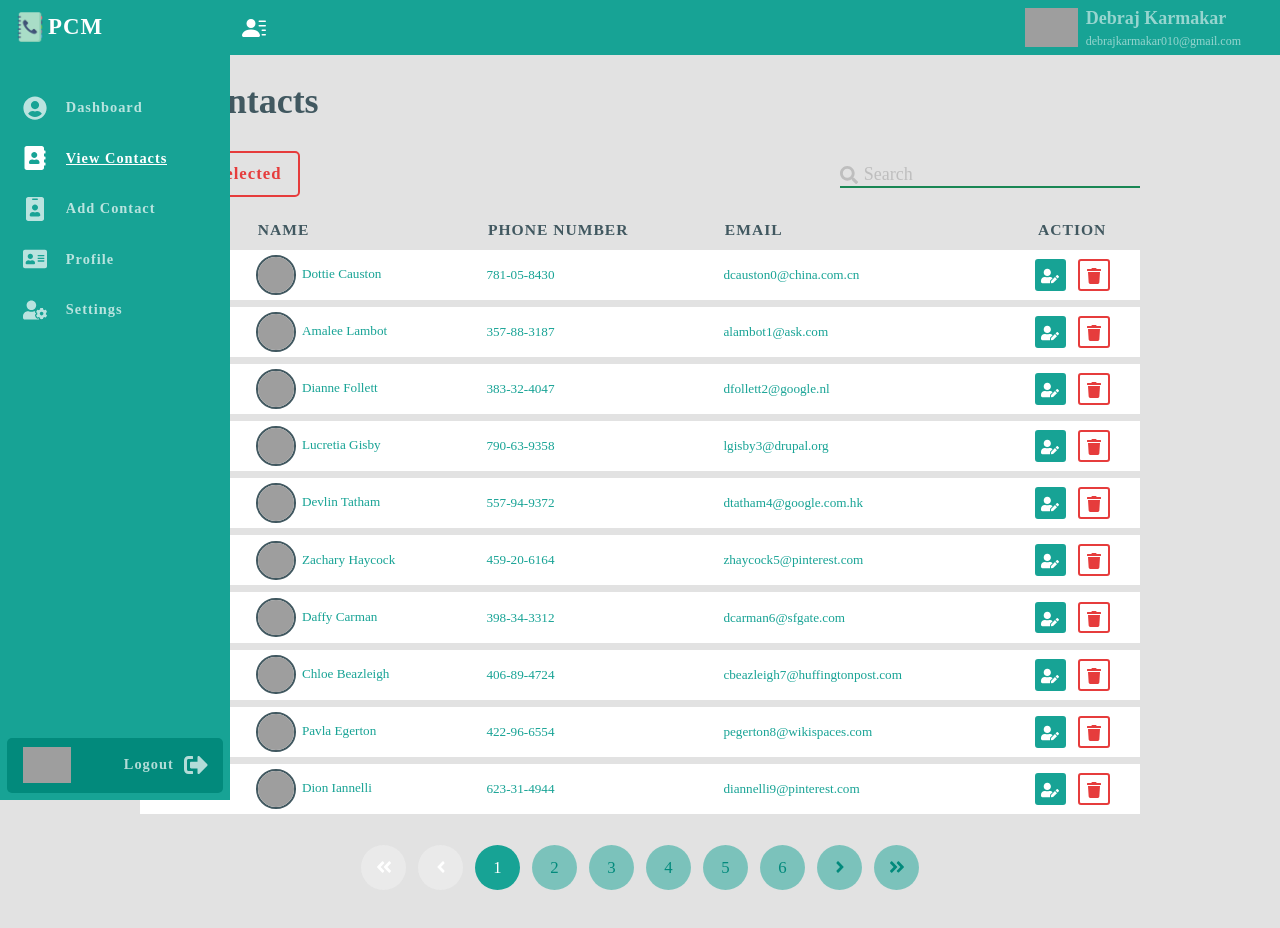
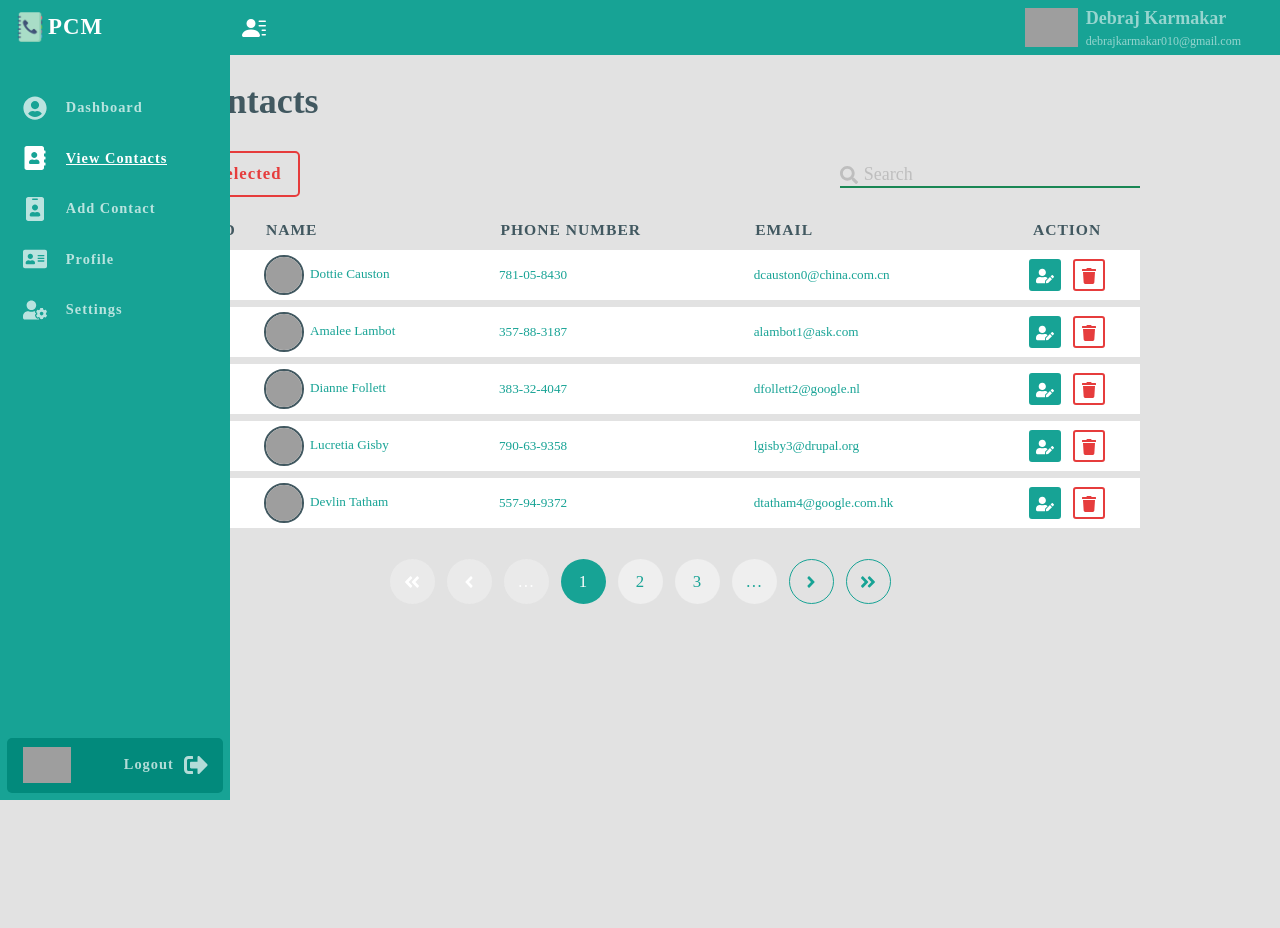
Before and after one commit to debrajhyper/Personal-Contact-Manager, a React (Create React App) app in the folder PCM/pcm-frontend/: page /user/view_contacts in a window 1280 px wide. Shown: the top 928 px of the page. After the commit the page ends 800 px from the top, so only its background shows below. Built offline with nearby package versions, Linux system fonts and the light colour scheme; grey boxes are pictures that could not be loaded.

Commit message:
updated pagination component

```diff
--- a/PCM/pcm-frontend/src/components/buttons/button.scss
+++ b/PCM/pcm-frontend/src/components/buttons/button.scss
@@ -43,6 +43,10 @@
         }
     }
 
+    .btn:disabled {
+        cursor: not-allowed;
+    }
+
     .btn.form_reset {
         background: transparent;
         color: $base;
--- /dev/null
+++ b/PCM/pcm-frontend/src/components/misc/useMediaQuery.js
@@ -0,0 +1,16 @@
+import { useEffect, useState } from "react";
+
+export default function useMediaQuery(query) {
+    const [matches, setMatches] = useState(false);
+    useEffect(
+        () => {
+            const mediaQuery = window.matchMedia(query);
+            setMatches(mediaQuery.matches);
+            const handler = (event) => setMatches(event.matches);
+            mediaQuery.addEventListener("change", handler);
+            return () => mediaQuery.removeEventListener("change", handler);
+        },
+        [query]
+    );
+    return matches;
+}
--- a/PCM/pcm-frontend/src/components/pagination/Pagination.js
+++ b/PCM/pcm-frontend/src/components/pagination/Pagination.js
@@ -6,7 +6,7 @@ import { FaAngleDoubleLeft, FaAngleLeft, FaAngleRight, FaAngleDoubleRight } from
 
 
 
-const Pagination = ({ filteredUsers, itemPerPage, currentPage,  setCurrentPage }) => {
+const Pagination = ({ filteredUsers, itemPerPage, currentPage,  setCurrentPage, pageNumberLimit, setPageNumberLimit, maxPageNumberLimit, setMaxPageNumberLimit, minPageNumberLimit, setMinPageNumberLimit }) => {
     var pages = [];
 
     for(let i=1; i<=Math.ceil(filteredUsers.length/itemPerPage); i++) {
@@ -18,11 +18,18 @@ const Pagination = ({ filteredUsers, itemPerPage, currentPage,  setCurrentPage }
     };
     const handleFirstBtn = () => {
         setCurrentPage(1);
+        setMaxPageNumberLimit(3);
+        setMinPageNumberLimit(0);
     };
     const handlePrevBtn = () => {
         setCurrentPage(currentPage - 1);
+        if((currentPage -1)%pageNumberLimit === 0) {
+            setMaxPageNumberLimit(maxPageNumberLimit - pageNumberLimit);
+            setMinPageNumberLimit(minPageNumberLimit - pageNumberLimit);
+        }
     };
     const renderPageNumbers = pages.map(number => {
+        if(number < maxPageNumberLimit+1 && number > minPageNumberLimit) {
             return (
                 <li key={number}>
                     <button
@@ -34,13 +41,36 @@ const Pagination = ({ filteredUsers, itemPerPage, currentPage,  setCurrentPage }
                     </button>
                 </li>
             );
+        } else {
+            return null;
+        }
     });
     const handleNextBtn = () => {
         setCurrentPage(currentPage + 1);
+        if(currentPage+1 > maxPageNumberLimit) {
+            setMaxPageNumberLimit(maxPageNumberLimit + pageNumberLimit);
+            setMinPageNumberLimit(minPageNumberLimit + pageNumberLimit);
+        }
     };
     const handleLastBtn = () => {
         setCurrentPage(Math.ceil(filteredUsers.length/itemPerPage));
+        setMaxPageNumberLimit(Math.ceil(filteredUsers.length/itemPerPage));
+        setMinPageNumberLimit(Math.ceil(filteredUsers.length/itemPerPage)-pageNumberLimit);
     };
+
+
+
+    // let pageDecrementBtn = null;
+    // if(pages.length > maxPageNumberLimit) {
+    //     pageDecrementBtn = <li><button onClick={handlePrevBtn}>&hellip;</button></li>
+    // }
+    // let pageIncrementBtn = null;
+    // if(pages.length > maxPageNumberLimit) {
+    //     pageIncrementBtn = <li><button onClick={handleNextBtn}>&hellip;</button></li>
+    // }
+
+    console.log(currentPage, pageNumberLimit, minPageNumberLimit, maxPageNumberLimit, pages.length);
+
 
     return (
         <nav id="Pagination" className='pagination' aria-label="Page navigation">
@@ -49,7 +79,7 @@ const Pagination = ({ filteredUsers, itemPerPage, currentPage,  setCurrentPage }
                     <button
                         id="first"
                         name="first"
-                        className={currentPage === pages[0] ? "disabled" : null}
+                        className={`key ${currentPage === pages[0] ? "disabled" : null}`}
                         onClick={handleFirstBtn}
                         disabled={currentPage === pages[0] ? true : false}
                     >
@@ -60,20 +90,40 @@ const Pagination = ({ filteredUsers, itemPerPage, currentPage,  setCurrentPage }
                     <button
                         id="prev"
                         name="prev"
-                        className={currentPage === pages[0] ? "disabled" : null}
+                        className={`key ${currentPage === pages[0] ? "disabled" : null}`}
                         onClick={handlePrevBtn}
                         disabled={currentPage === pages[0] ? true : false}
                     >
                         <FaAngleLeft />
                     </button>
                 </li>
+                <li>
+                    <button
+                        className={` ${currentPage < pageNumberLimit+1 ? "disabled" : null}`}
+                        onClick={handlePrevBtn}
+                        disabled={currentPage < pageNumberLimit+1 ? true : false}
+                    >
+                        &hellip;
+                    </button>
+                </li>
+                {/* {pageDecrementBtn} */}
                 {renderPageNumbers}
+                {/* {pageIncrementBtn} */}
+                <li>
+                    <button
+                        className={` ${currentPage > pages.length+1 - pageNumberLimit ? "disabled" : null}`}
+                        onClick={handleNextBtn}
+                        disabled={currentPage > pages.length+1 - pageNumberLimit ? true : false}
+                    >
+                        &hellip;
+                    </button>
+                </li>
                 <li>
                     <button
                         id="next"
                         name="next"
                         onClick={handleNextBtn}
-                        className={currentPage === pages[pages.length - 1] ? "disabled" : null}
+                        className={`key ${currentPage === pages[pages.length - 1] ? "disabled" : null}`}
                         disabled={currentPage === pages[pages.length - 1] ? true : false}
                     >
                         <FaAngleRight />
@@ -84,7 +134,7 @@ const Pagination = ({ filteredUsers, itemPerPage, currentPage,  setCurrentPage }
                         id="last"
                         name="last"
                         onClick={handleLastBtn}
-                        className={currentPage === pages[pages.length - 1] ? "disabled" : null}
+                        className={`key ${currentPage === pages[pages.length - 1] ? "disabled" : null}`}
                         disabled={currentPage === pages[pages.length - 1] ? true : false}
                     >
                         <FaAngleDoubleRight />
--- a/PCM/pcm-frontend/src/components/pagination/pagination.scss
+++ b/PCM/pcm-frontend/src/components/pagination/pagination.scss
@@ -21,8 +21,8 @@
                 border: 1px solid transparent;
                 margin: 0 .5rem;
                 border-radius: 50%;
-                color: $base-dark;
-                background-color: $base-glassMorph;
+                color: $base;
+                // background-color: $base-glassMorph;
                 font-size: 1.4rem;
                 font-weight: 400;
                 svg {
@@ -39,9 +39,23 @@
                     margin: 0 .2em;
                 }
             }
+            button.key {
+                border: 1px solid $base;
+                background-color: transparent;
+                &:hover {
+                    color: $white;
+                    background-color: $base;
+                }
+            }
             button.disabled {
+                border: 1px solid transparent;
                 color: $white;
                 background-color: $body-light;
+                cursor: not-allowed;
+                &:hover {
+                    color: $white;
+                    background-color: $body-light;
+                }
             }
             button.active {
                 color: $white;
--- a/PCM/pcm-frontend/src/components/table/TableRow.js
+++ b/PCM/pcm-frontend/src/components/table/TableRow.js
@@ -5,11 +5,13 @@ import { Form, Image } from 'react-bootstrap';
 
 
 const TableRow = ({ user, users, setUsers }) => {
+
     const handleChecked = e => {
         const { id, value, checked } = e.target;
-        let newUsers = users.map(user => user.id === id && user.name === value ? { ...user, isChecked: checked } : user);
+        let newUsers = users.map(user => user.id == id && user.name === value ? { ...user, isChecked: checked } : user);
         setUsers(newUsers);
     };
+
     const handleUserDelete = userId => {
         const newUsers = [ ...users ];
         const index = users.findIndex(user => user.id === userId);
@@ -22,11 +24,11 @@ const TableRow = ({ user, users, setUsers }) => {
             <td className="text-center">
                 <Form.Check
                     type="checkbox"
+                    value={user.name}
                     className="form-checkbox"
                     id={user.id}
                     onChange={handleChecked}
                     checked={user?.isChecked || false}
-                    value={user.name}
                 />
             </td>
             <td className="text-center" title={user.id}>{user.id}</td>
--- a/PCM/pcm-frontend/src/pages/private/ViewContacts.js
+++ b/PCM/pcm-frontend/src/pages/private/ViewContacts.js
@@ -1,6 +1,7 @@
-import React, { useState } from 'react'
+import React, { useState, useEffect } from 'react'
 
 import { Header, ButtonNormal, SearchBar, DisplayTable, Pagination } from '../../components';
+import useMediaQuery from '../../components/misc/useMediaQuery';
 
 import HeaderImg from '../../img/pcm_view_contacts.png';
 
@@ -334,10 +335,35 @@ const Users = [{
 }]
 
 const ViewContacts = () => {
+    const isMobile = useMediaQuery('(max-width: 590px)');
     const [users, setUsers] = useState(Users);
     const [searchResult, setSearchResult] = useState('');
     const [currentPage, setCurrentPage] = useState(1);
-    const [itemPerPage] = useState(10);
+    const [itemPerPage] = useState(5);
+    const [pageNumberLimit, setPageNumberLimit] = useState(3);
+    const [maxPageNumberLimit, setMaxPageNumberLimit] = useState(3);
+    const [minPageNumberLimit, setMinPageNumberLimit] = useState(0);
+
+    useEffect(() => {
+        if(isMobile) {
+            setPageNumberLimit(1);
+            setMaxPageNumberLimit(1);
+            setMinPageNumberLimit(0);
+        } else {
+            setPageNumberLimit(3);
+            setMaxPageNumberLimit(3);
+            setMinPageNumberLimit(0);
+        }
+    },[isMobile]);
+
+    const handleDeleteSelected = e => {
+        e.preventDefault();
+        let newUsers = [...users];
+        newUsers = newUsers.filter(user => {
+            return !user.isChecked;
+        });
+        setUsers(newUsers);
+    };
 
     const handleAllChecked = e => {
         const { checked } = e.target;
@@ -372,12 +398,23 @@ const ViewContacts = () => {
             <Row className='mx-auto'>
                 <Col className='mx-auto col-xl-10 col-12 px-sm-2 px-0'>
                     <div className='action_button mt-2 d-flex flex-sm-row flex-column-reverse justify-content-between align-items-sm-center align-items-start'>
-                        <ButtonNormal name='DeleteBtn' id='DeleteBtn' cName='btn form_reset red me-0 mb-sm-0 mb-4' value="Delete Selected" users={users} setUsers={setUsers} />
+                        <ButtonNormal name='DeleteBtn' id='DeleteBtn' cName='btn form_reset red me-0 mb-sm-0 mb-4' value="Delete Selected" action={handleDeleteSelected} />
                         <SearchBar cName='display-table-search' searchResult={searchResult} setSearchResult={setSearchResult} />
                     </div>
                     <DisplayTable users={users} filteredUsers={filteredUsers} currentItems={currentItems} setUsers={setUsers} handleAllChecked={handleAllChecked} indexOfFirstItem={indexOfFirstItem} indexOfLastItem={indexOfLastItem} />
-                    <div className={`${users.length !== 0 ? 'flex' : 'd-none'}`}>
-                        <Pagination filteredUsers={filteredUsers} itemPerPage={itemPerPage} currentPage={currentPage}  setCurrentPage={setCurrentPage} />
+                    <div className={`${filteredUsers.length !== 0 ? 'flex' : 'd-none'}`}>
+                        <Pagination
+                            filteredUsers={filteredUsers}
+                            itemPerPage={itemPerPage}
+                            currentPage={currentPage}
+                            setCurrentPage={setCurrentPage}
+                            pageNumberLimit={pageNumberLimit}
+                            setPageNumberLimit={setPageNumberLimit}
+                            maxPageNumberLimit={maxPageNumberLimit}
+                            setMaxPageNumberLimit={setMaxPageNumberLimit}
+                            minPageNumberLimit={minPageNumberLimit}
+                            setMinPageNumberLimit={setMinPageNumberLimit}
+                        />
                     </div>
                     </Col>
             </Row>
```
Also changed, not shown: PCM/pcm-frontend/src/components/buttons/ButtonNormal.js (+3 -10 lines). Lines whose indentation alone changed are shown as unchanged.
